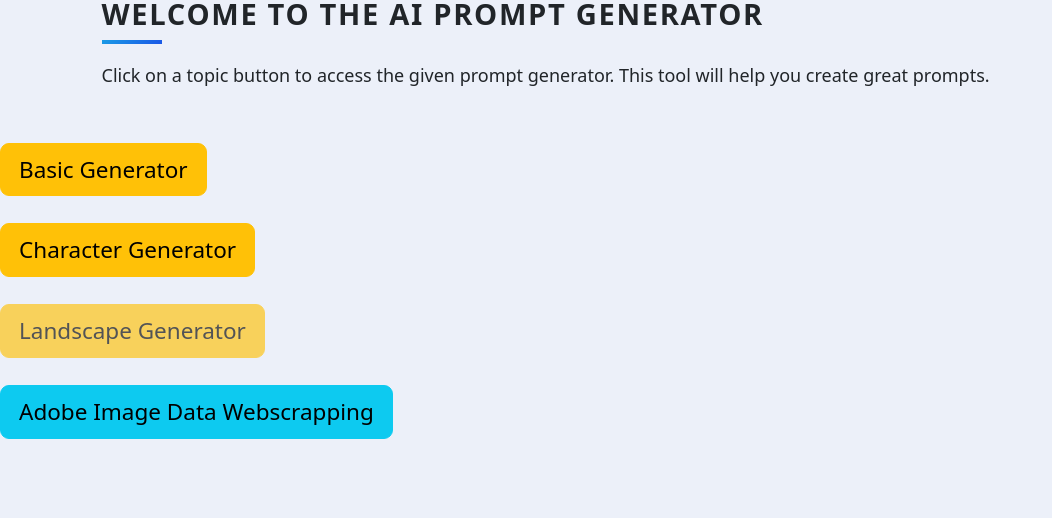
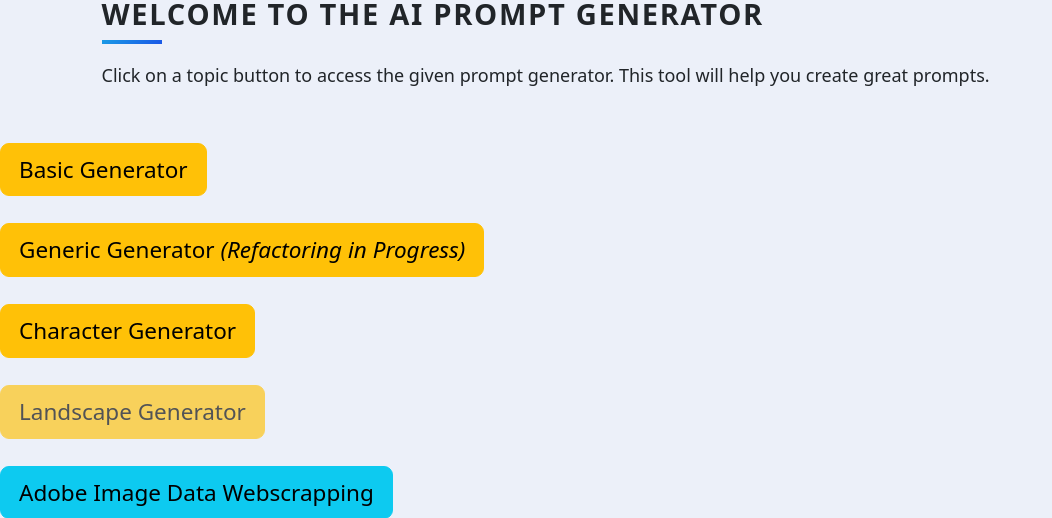
Before and after one commit to ywerling/tengrai_prompt_generator_flask, a Flask app: page / in a window 1280 px wide. Shown: the top 518 px of the page, without its empty margins (0-1052 px from the left). Run offline with Flask 3, Linux system fonts and the light colour scheme; some libraries are stand-ins or nearby versions.

Commit message:
Prepare structure for refactoring of generic prompt generator

```diff
--- a/templates/index.html
+++ b/templates/index.html
@@ -14,6 +14,14 @@
   href="{{ url_for('generic') }}"
   role="button"
   >Basic Generator</a
+>
+<br><br>
+
+<a
+  class="btn btn-warning btn-lg"
+  href="{{ url_for('generic') }}"
+  role="button"
+  >Generic Generator <i>(Refactoring in Progress)</i></a
 >
 <br><br>
 
```
